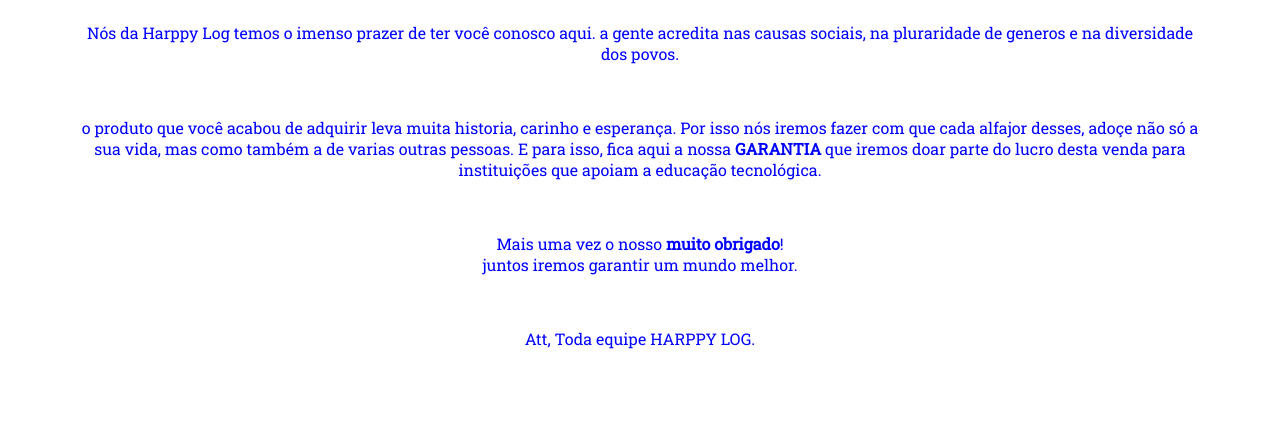
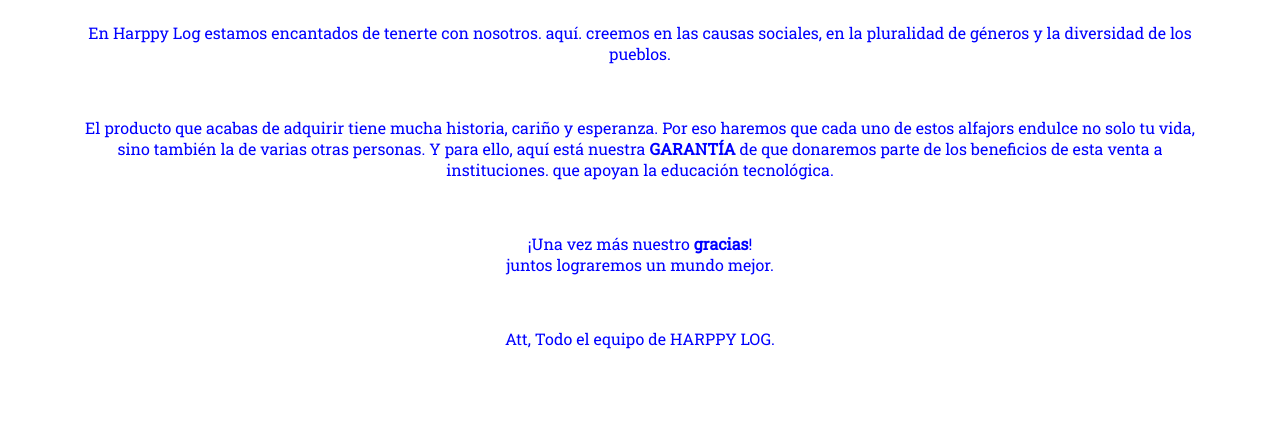
Before and after one commit to joaomn/HLPPP, a plain HTML site: page index.html in a window 1280 px wide. Shown: the part 436-881 px from the top of the page. Drawn offline with Linux system fonts and the light colour scheme.

Commit message:
versao es

```diff
--- a/index.html
+++ b/index.html
@@ -1,5 +1,5 @@
 <!DOCTYPE html>
-<html lang="pt-br">
+<html lang="es">
 <head>
     <meta charset="UTF-8">
     <meta http-equiv="X-UA-Compatible" content="IE=edge">
@@ -21,33 +21,34 @@
     </header>
     <main>
         <div class="texto">
-            <h1> <b> Olá, seja bem vindo!   </b>  </h1>
+            <h1> <b> ¡Hola es bienvenido!  </b>  </h1>
 
             <p>
-                Nós da Harppy Log temos o imenso prazer de ter você conosco
-                aqui. a gente acredita nas causas sociais, na pluraridade de generos
-                e na diversidade dos povos.
+                En Harppy Log estamos encantados de tenerte con nosotros.
+                aquí. creemos en las causas sociales, en la pluralidad de géneros
+                y la diversidad de los pueblos.
             </p>
 
             <br>
 
             <p>
-                o produto que você acabou de adquirir leva muita historia, carinho e esperança. Por isso
-                nós iremos fazer com que cada alfajor desses, adoçe não só a sua vida, mas  como também
-                a de varias outras pessoas. E para isso, fica aqui a nossa <b> GARANTIA</b> que iremos doar parte do lucro desta venda para instituições
-                que apoiam a educação tecnológica.
+                El producto que acabas de adquirir tiene mucha historia, cariño y esperanza. Por eso
+                haremos que cada uno de estos alfajors endulce no solo tu vida, sino también
+                la de varias otras personas. Y para ello, aquí está nuestra <b> GARANTÍA</b> de que donaremos parte de los beneficios de
+                esta venta a instituciones.
+                que apoyan la educación tecnológica.
             </p>
 
             <br>
             <p>
-                Mais uma vez o nosso <b> muito obrigado</b>!
+                ¡Una vez más nuestro <b>gracias</b>!
                 <br>
-                juntos iremos garantir um mundo melhor.
+                juntos lograremos un mundo mejor.
             </p>
 
             <p>
                 <br>
-                Att, Toda equipe HARPPY LOG.
+                Att, Todo el equipo de HARPPY LOG.
             </p>
 
         </div>
```
